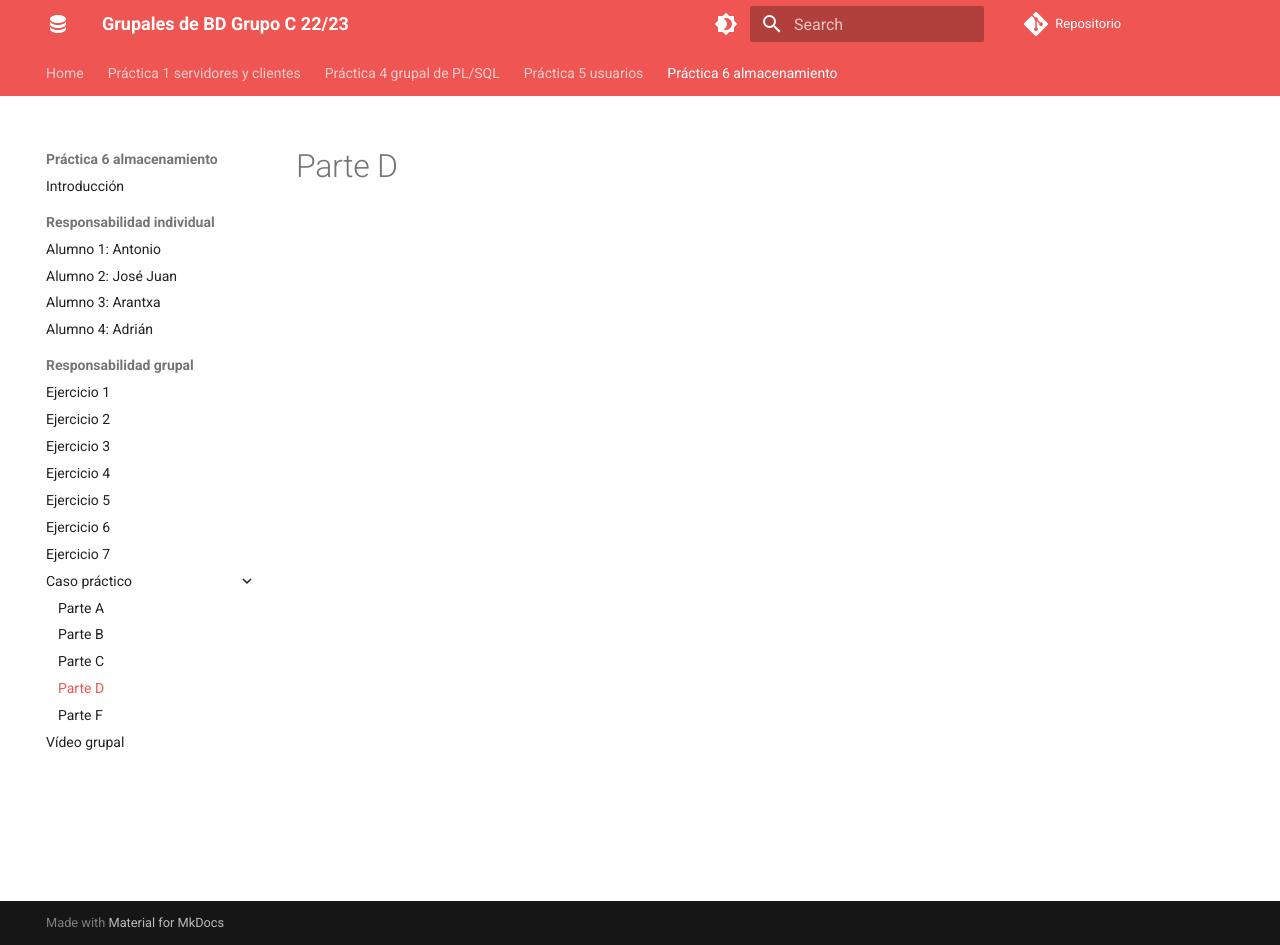
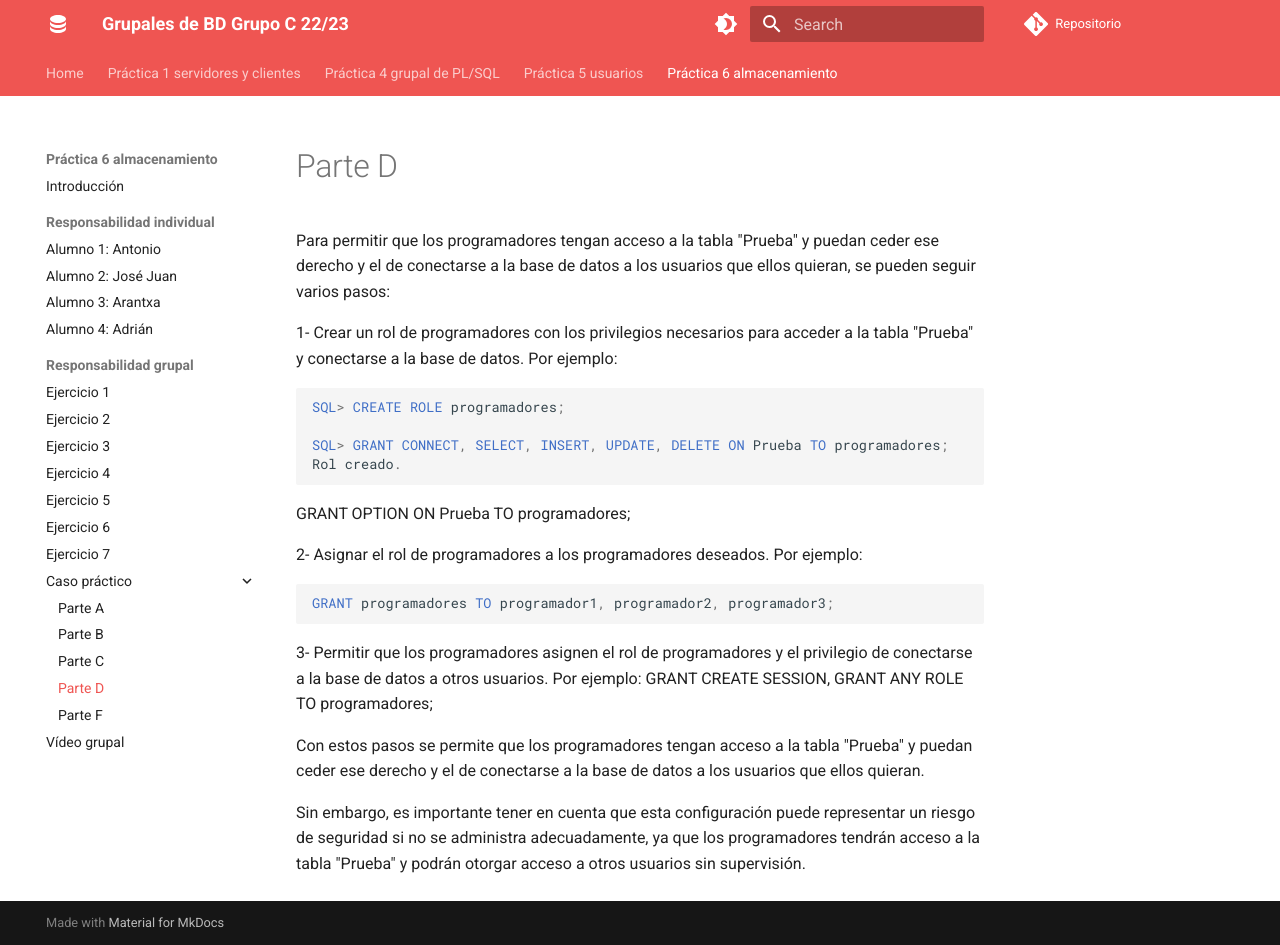
Before and after one commit to adriasir123/grupalesbdc, an MkDocs documentation site: the page built from docs/p6-almacenamiento/rg/caso-practico-parte-d.md, in a window 1280 px wide and 945 px high. Built offline with MkDocs 1.6.1 and Material for MkDocs 9.7.7, drawn with Linux system fonts in a browser that asks for light colours; comment, search, counter and statistics services are not loaded.

Commit message:
Termino la documentacion

````diff
--- a/docs/p6-almacenamiento/rg/caso-practico-parte-d.md
+++ b/docs/p6-almacenamiento/rg/caso-practico-parte-d.md
@@ -1 +1,26 @@
 # Parte D
+
+Para permitir que los programadores tengan acceso a la tabla "Prueba" y puedan ceder ese derecho y el de conectarse a la base de datos a los usuarios que ellos quieran, se pueden seguir varios pasos:
+
+1- Crear un rol de programadores con los privilegios necesarios para acceder a la tabla "Prueba" y conectarse a la base de datos. Por ejemplo:
+
+```sql
+SQL> CREATE ROLE programadores;
+
+SQL> GRANT CONNECT, SELECT, INSERT, UPDATE, DELETE ON Prueba TO programadores;
+Rol creado.
+```
+GRANT OPTION ON Prueba TO programadores;
+
+2- Asignar el rol de programadores a los programadores deseados. Por ejemplo:
+
+```sql
+GRANT programadores TO programador1, programador2, programador3;
+```
+
+3- Permitir que los programadores asignen el rol de programadores y el privilegio de conectarse a la base de datos a otros usuarios. Por ejemplo:
+GRANT CREATE SESSION, GRANT ANY ROLE TO programadores;
+
+Con estos pasos se permite que los programadores tengan acceso a la tabla "Prueba" y puedan ceder ese derecho y el de conectarse a la base de datos a los usuarios que ellos quieran.
+
+Sin embargo, es importante tener en cuenta que esta configuración puede representar un riesgo de seguridad si no se administra adecuadamente, ya que los programadores tendrán acceso a la tabla "Prueba" y podrán otorgar acceso a otros usuarios sin supervisión.
````
Also changed, not shown: docs/p6-almacenamiento/rg/ejercicio4.md (line endings or trailing spaces).
